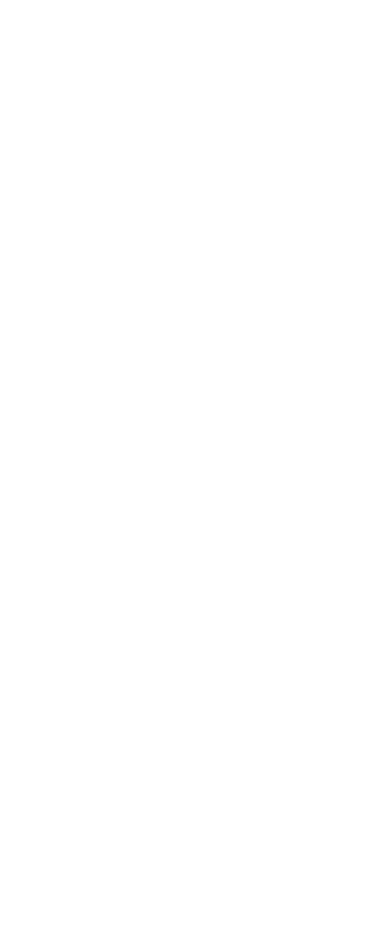
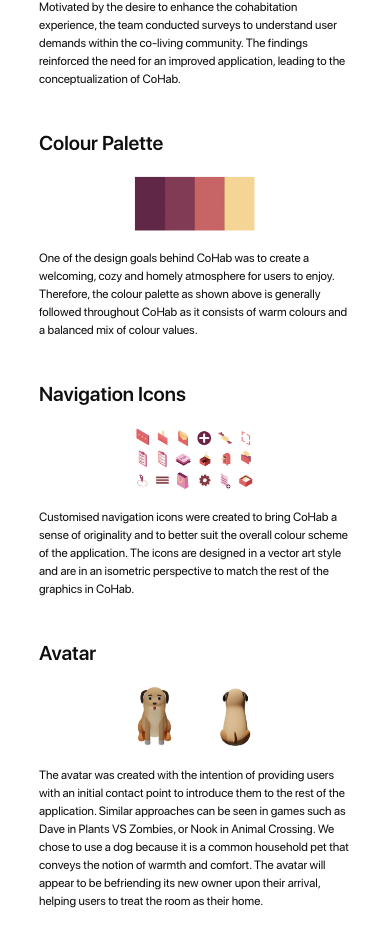
Before and after one commit to JiXiangChua/Portfolio-WebApp, a Next.js app: page /projects/cohab in a window 390 px wide. Shown: the part 2012-2958 px from the top of the page. Before the commit the page ends 1940 px from the top, so only its background shows below. Built offline with nearby package versions, Linux system fonts and the light colour scheme.

Commit message:
Implemented Design section of Cohab Page

```diff
--- /dev/null
+++ b/app/projects/cohab/DesignSection/index.tsx
@@ -0,0 +1,67 @@
+import React, { memo } from "react";
+import Image from "next/image";
+import { ProjectProp } from "@/app/constants/ProjectsData";
+
+type DesignSectionProps = {
+  data: ProjectProp;
+};
+
+const DesignSection = memo((props: DesignSectionProps) => {
+  const { data } = props;
+  return (
+    <>
+      <div className="w-[80%] md:w-[70%]">
+        <div>
+          <h1 className="text-[20px] md:text-[32px] font-bold bg-gradient-to-r from-[#969699] to-[#1E1E22] inline-block text-transparent bg-clip-text">
+            Design
+          </h1>
+          <p className="my-4">{data.design?.subtitle}</p>
+        </div>
+        <div id="colour-palette" className="flex flex-col gap-4 my-10">
+          <h2 className="text-[20px] xl:text-[28px] font-semibold">
+            {data.design?.descriptions[0].name}
+          </h2>
+          <Image
+            src={"/static/images/Cohab/Cohab-Color-palete.png"}
+            alt="cohab-color-palette"
+            width={0}
+            height={0}
+            sizes="1"
+            className="w-[40%] self-center"
+          />
+          <p>{data.design?.descriptions[0].comment}</p>
+        </div>
+        <div id="nav-icons" className="flex flex-col gap-4 my-10">
+          <h2 className="text-[20px] xl:text-[28px] font-semibold">
+            {data.design?.descriptions[1].name}
+          </h2>
+          <Image
+            src={"/static/images/Cohab/Cohab-Nav-icons.png"}
+            alt="cohab-nav-icons"
+            width={0}
+            height={0}
+            sizes="1"
+            className="w-[40%] self-center"
+          />
+          <p>{data.design?.descriptions[1].comment}</p>
+        </div>
+        <div id="avatar" className="flex flex-col gap-4 my-10">
+          <h2 className="text-[20px] xl:text-[28px] font-semibold">
+            {data.design?.descriptions[2].name}
+          </h2>
+          <Image
+            src={"/static/images/Cohab/Cohab-Avatar.png"}
+            alt="cohab-avatar"
+            width={0}
+            height={0}
+            sizes="1"
+            className="w-[40%] self-center"
+          />
+          <p>{data.design?.descriptions[2].comment}</p>
+        </div>
+      </div>
+    </>
+  );
+});
+
+export default DesignSection;
--- a/app/projects/cohab/ProblemSection/index.tsx
+++ b/app/projects/cohab/ProblemSection/index.tsx
@@ -1,19 +1,18 @@
 import React, { memo } from "react";
 import Image from "next/image";
 import CardText from "@/app/ui/components/CardText";
-import ProjectsData from "@/app/constants/ProjectsData";
+import { ProjectProp } from "@/app/constants/ProjectsData";
 
-const { cohab: CohabData } = ProjectsData;
+type ProblemSectionProps = {
+  data: ProjectProp;
+};
 
-const ProblemSection = memo(() => {
+const ProblemSection = memo((props: ProblemSectionProps) => {
+  const { data } = props;
   return (
     <>
       <div className="w-[80%] md:w-[70%]">
-        <CardText
-          title="Problem"
-          text={CohabData.problem.statement}
-          gradientText
-        />
+        <CardText title="Problem" text={data.problem.statement} gradientText />
       </div>
       <div className="w-[100%] flex justify-center items-center">
         <Image
@@ -28,26 +27,24 @@ const ProblemSection = memo(() => {
       <div className="w-[80%] md:w-[70%]">
         <CardText
           title="Objective"
-          text={CohabData.problem.objective}
+          text={data.problem.objective}
           gradientText
         />
       </div>
       <div className="flex flex-col justify-center items-center gap-8 my-10">
         <div className="text-center">
           <h2 className="text-[24px] md:text-[32px] font-bold">Key Features</h2>
-          <p>{CohabData.problem.keyFeatures.subtitle}</p>
+          <p>{data.problem?.keyFeatures?.subtitle}</p>
         </div>
         <div className="flex flex-col md:flex-row gap-4 justify-between items-start w-[80%]">
           {/* Finance */}
           <div className="text-center p-4">
             <h2 className="text-[18px] md:text-[24px] font-bold">Finance</h2>
-            {CohabData.problem.keyFeatures.features.Finance.map(
-              (text, index) => (
+            {data.problem?.keyFeatures?.features.Finance.map((text, index) => (
               <p key={index} className="py-4">
                 {text}
               </p>
-              )
-            )}
+            ))}
           </div>
           <div
             id="divider"
@@ -58,7 +55,7 @@ const ProblemSection = memo(() => {
             <h2 className="text-[18px] md:text-[24px] font-bold">
               Chore and Tasks
             </h2>
-            {CohabData.problem.keyFeatures.features["Chores and Tasks"].map(
+            {data.problem?.keyFeatures?.features["Chores and Tasks"].map(
               (text, index) => (
                 <p key={index} className="py-4">
                   {text}
@@ -73,13 +70,11 @@ const ProblemSection = memo(() => {
           {/* Calendar */}
           <div className="text-center p-4">
             <h2 className="text-[18px] md:text-[24px] font-bold">Calendar</h2>
-            {CohabData.problem.keyFeatures.features.Calendar.map(
-              (text, index) => (
+            {data.problem?.keyFeatures?.features.Calendar.map((text, index) => (
               <p key={index} className="py-4">
                 {text}
               </p>
-              )
-            )}
+            ))}
           </div>
         </div>
       </div>
--- a/app/projects/cohab/page.tsx
+++ b/app/projects/cohab/page.tsx
@@ -4,6 +4,7 @@ import ProjectBanner from "@/app/ui/components/ProjectBanner";
 import ProjectsData from "@/app/constants/ProjectsData";
 import CardText from "@/app/ui/components/CardText";
 import ProblemSection from "./ProblemSection";
+import DesignSection from "./DesignSection";
 
 const { cohab: CohabData } = ProjectsData;
 
@@ -18,10 +19,16 @@ export default function CohabPage() {
         />
       </section>
       <section
-        id="problem-statement"
+        id="problem"
         className="flex flex-col justify-center items-center my-2 lg:my-6 xl:my-10"
       >
-        <ProblemSection />
+        <ProblemSection data={CohabData} />
+      </section>
+      <section
+        id="design"
+        className="flex flex-col justify-center items-center bg-white my-2 lg:my-6 xl:my-10 py-4 lg:py-6 xl:py-10"
+      >
+        <DesignSection data={CohabData} />
       </section>
     </main>
   );
```
Lines whose indentation alone changed are shown as unchanged.
